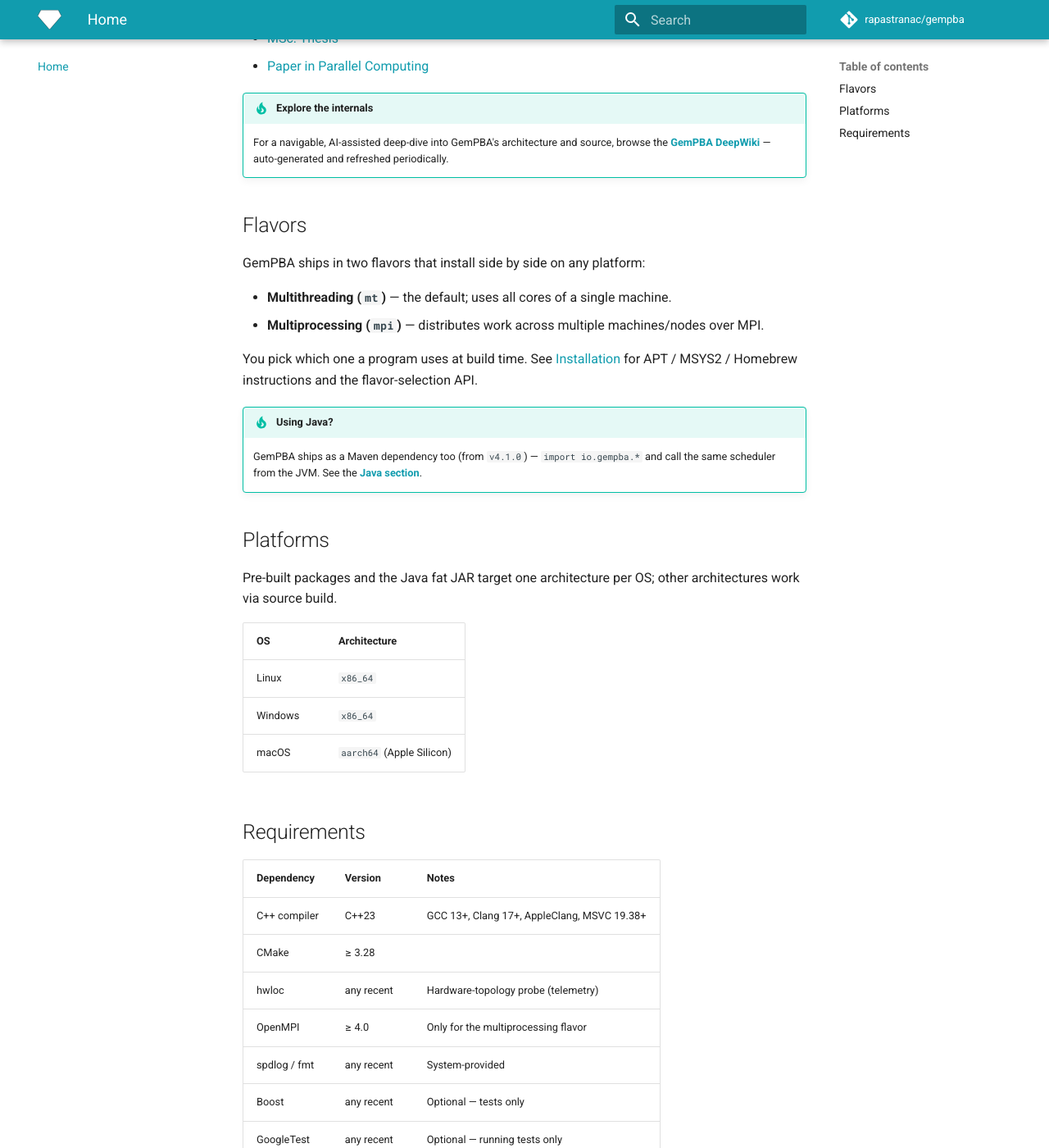
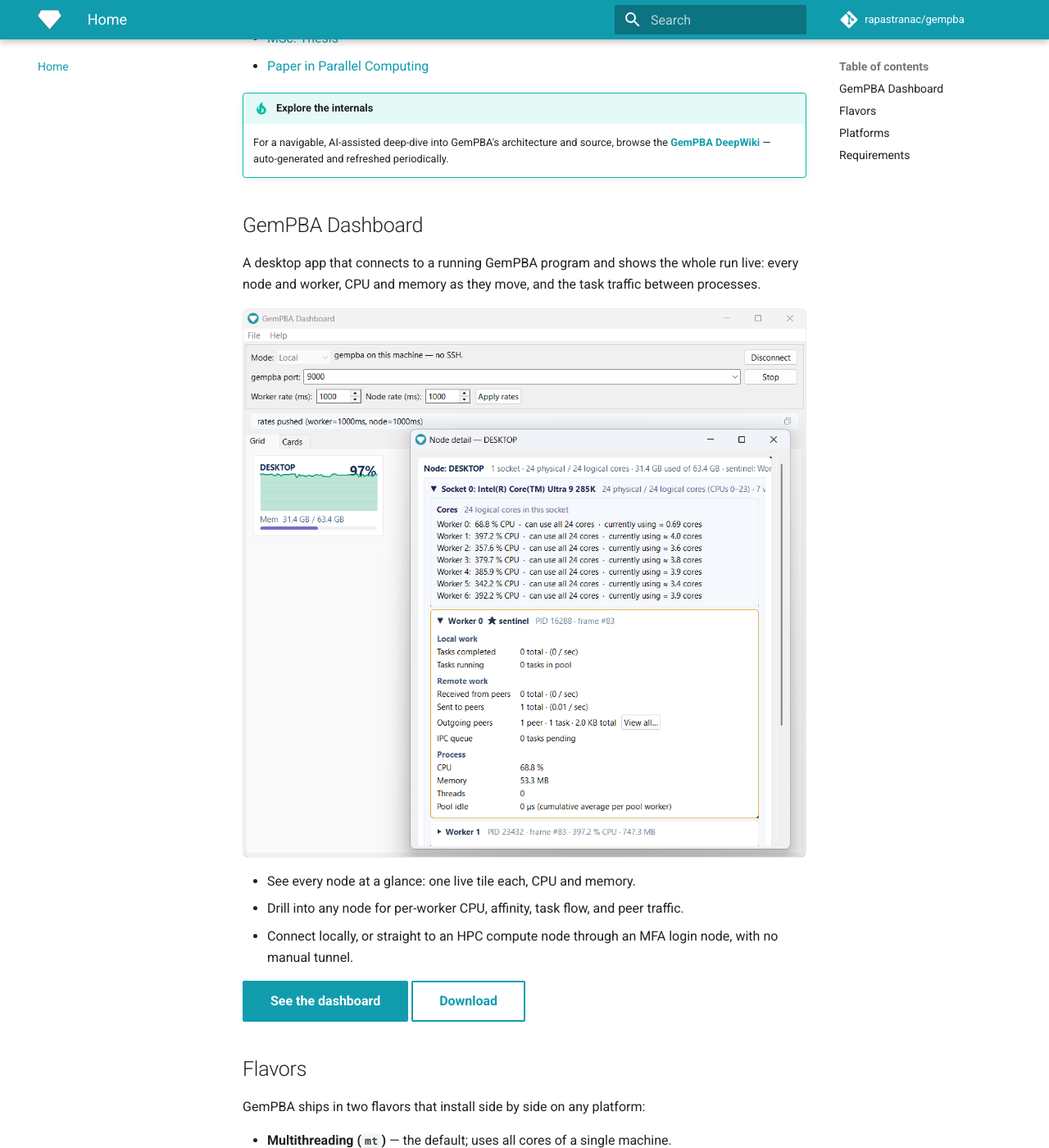
Before and after one commit to rapastranac/gempba-docs, an MkDocs documentation site: the page built from docs/index.md, in a window 1280 px wide and 1400 px high, scrolled down 863 px. Shown: the whole window at 82% size. Built offline with MkDocs 1.6.1 and Material for MkDocs 9.7.7, drawn with Linux system fonts in a browser that asks for light colours; comment, search, counter and statistics services are not loaded.

Commit message:
#12 Add a dashboard section to the home page
- Add a "GemPBA Dashboard" section with the node-detail screenshot, a value prop, three feature bullets, and See/Download buttons, between the DeepWiki tip and Flavors

```diff
--- a/docs/index.md
+++ b/docs/index.md
@@ -28,6 +28,21 @@
 
 !!! tip "Explore the internals"
     For a navigable, AI-assisted deep-dive into GemPBA's architecture and source, browse the **[GemPBA DeepWiki](https://deepwiki.com/rapastranac/gempba)** — auto-generated and refreshed periodically.
+
+## GemPBA Dashboard
+
+A desktop app that connects to a running GemPBA program and shows the whole run live: every node and worker, CPU and memory as they move, and the task traffic between processes.
+
+<figure markdown="span">
+  ![The GemPBA Dashboard node-detail view: per-worker CPU, affinity, and task flow](assets/images/dashboard/node-detail.png)
+</figure>
+
+- See every node at a glance: one live tile each, CPU and memory.
+- Drill into any node for per-worker CPU, affinity, task flow, and peer traffic.
+- Connect locally, or straight to an HPC compute node through an MFA login node, with no manual tunnel.
+
+[See the dashboard](telemetry/dashboard.md){ .md-button .md-button--primary }
+[Download](https://github.com/rapastranac/gempba-dashboard/releases/latest){ .md-button }
 
 ## Flavors
 
```
